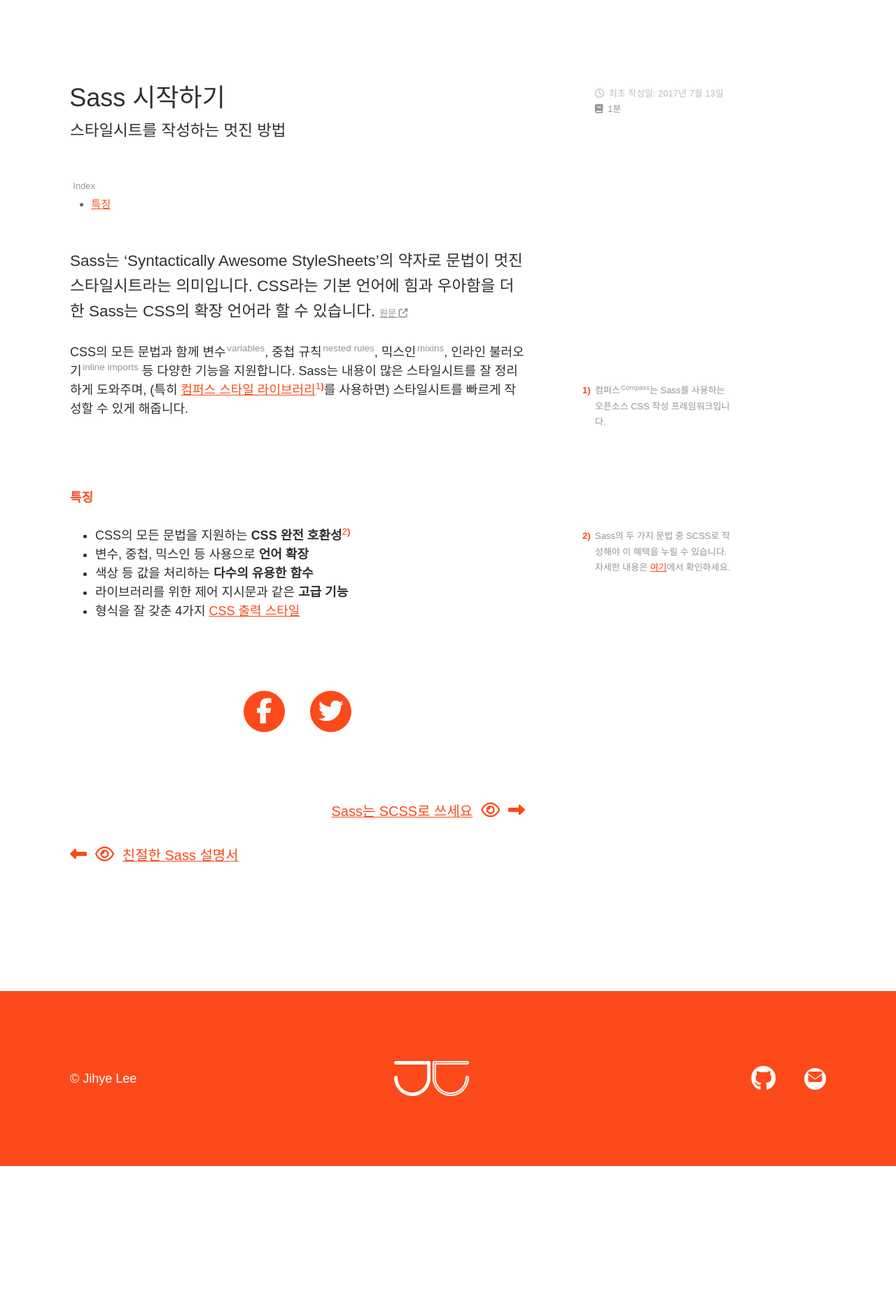
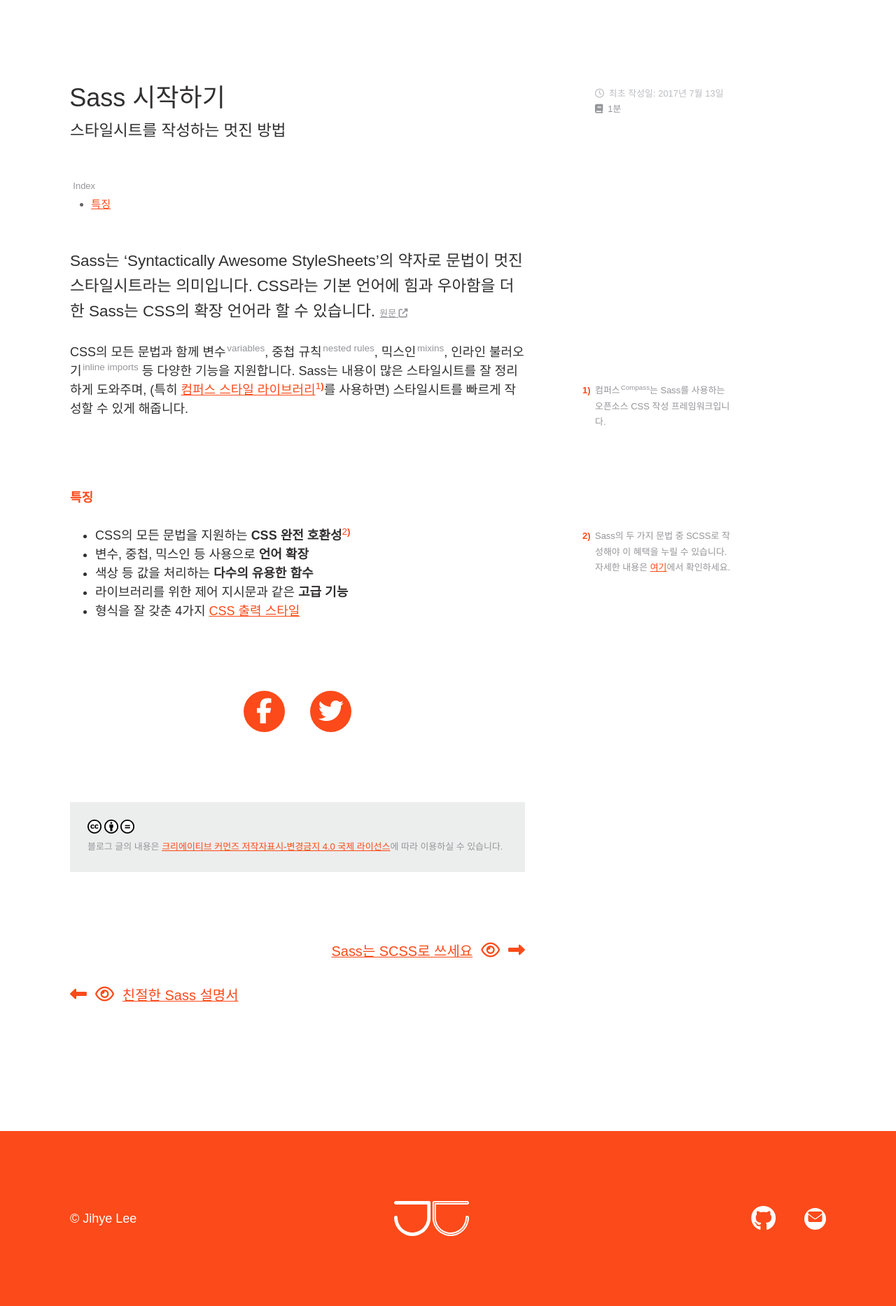
Before and after one commit to designmeme/designmeme.github.io, a Jekyll site: the page built from _posts/ko/sass/awesome-docs/2017-07-13-make-awesome-stylesheets-with-sass.md, in a window 1280 px wide. Shown: the part 779-2645 px from the top of the page at 70% size. Built offline with Jekyll 4.4.1, drawn with Linux system fonts in a browser that asks for light colours; nearby versions of some CDN libraries; some web fonts are replaced; comment, search, counter and statistics services are not loaded; before the commit the page ends 2445 px from its top, so only the background shows below that.

Commit message:
Mark the cc information of post contents

```diff
--- /dev/null
+++ b/_data/translations.yml
@@ -0,0 +1,4 @@
+ko:
+  cc: 블로그 글의 내용은 <a href="https://creativecommons.org/licenses/by-nd/4.0/deed.ko" target="_blank">크리에이티브 커먼즈 저작자표시-변경금지 4.0 국제 라이선스</a>에 따라 이용하실 수 있습니다.
+en:
+  cc: Post Contents released under <a href="https://creativecommons.org/licenses/by-nd/4.0/" target="_blank">Creative Commons BY-ND 4.0</a>.
--- a/_layouts/post.html
+++ b/_layouts/post.html
@@ -49,11 +49,20 @@
   </div>
 
   <footer class="page-footer">
+
     <div class="sns-links">
       {% assign canonical = page.url | replace:'index.html','' | absolute_url %}
       <a href="https://www.facebook.com/sharer/sharer.php?u={{ canonical }}" class="sns-link facebook" target="_blank" aria-label="facebook"><i class="fa fa-facebook" aria-hidden="true"></i></a>
       <a href="https://twitter.com/home?status={{ canonical }}" class="sns-link twitter" target="_blank" aria-label="twitter"><i class="fa fa-twitter" aria-hidden="true"></i></a>
     </div>
+
+    <p class="cc-info">
+      <img width="20" src="{{ 'assets/image/common/cc.svg' | relative_url }}" alt="CC">
+      <img width="20" src="{{ 'assets/image/common/by.svg' | relative_url }}" alt="BY">
+      <img width="20" src="{{ 'assets/image/common/nd.svg' | relative_url }}" alt="ND">
+      <br>
+      {{ site.data.translations[page.lang].cc }}
+    </p>
 
     <div class="post-nav">
     {% assign names = site.data.posts.subjects[page.subject].names %}
--- a/assets/sass/_post.scss
+++ b/assets/sass/_post.scss
@@ -20,6 +20,16 @@
     margin-top: 1em;
   }
   @include aside;
+}
+
+// post cc info
+//
+.cc-info {
+  margin: $section-margin 0;
+  padding: $section-margin/4;
+  background-color: $gray-n0;
+  @extend .clearfix;
+  @extend .p-smaller;
 }
 
 // post sns links
```
Also changed, not shown: assets/image/common/by-nd.svg (added), assets/image/common/by.svg (added), assets/image/common/cc.svg (added), assets/image/common/nd.svg (added).
